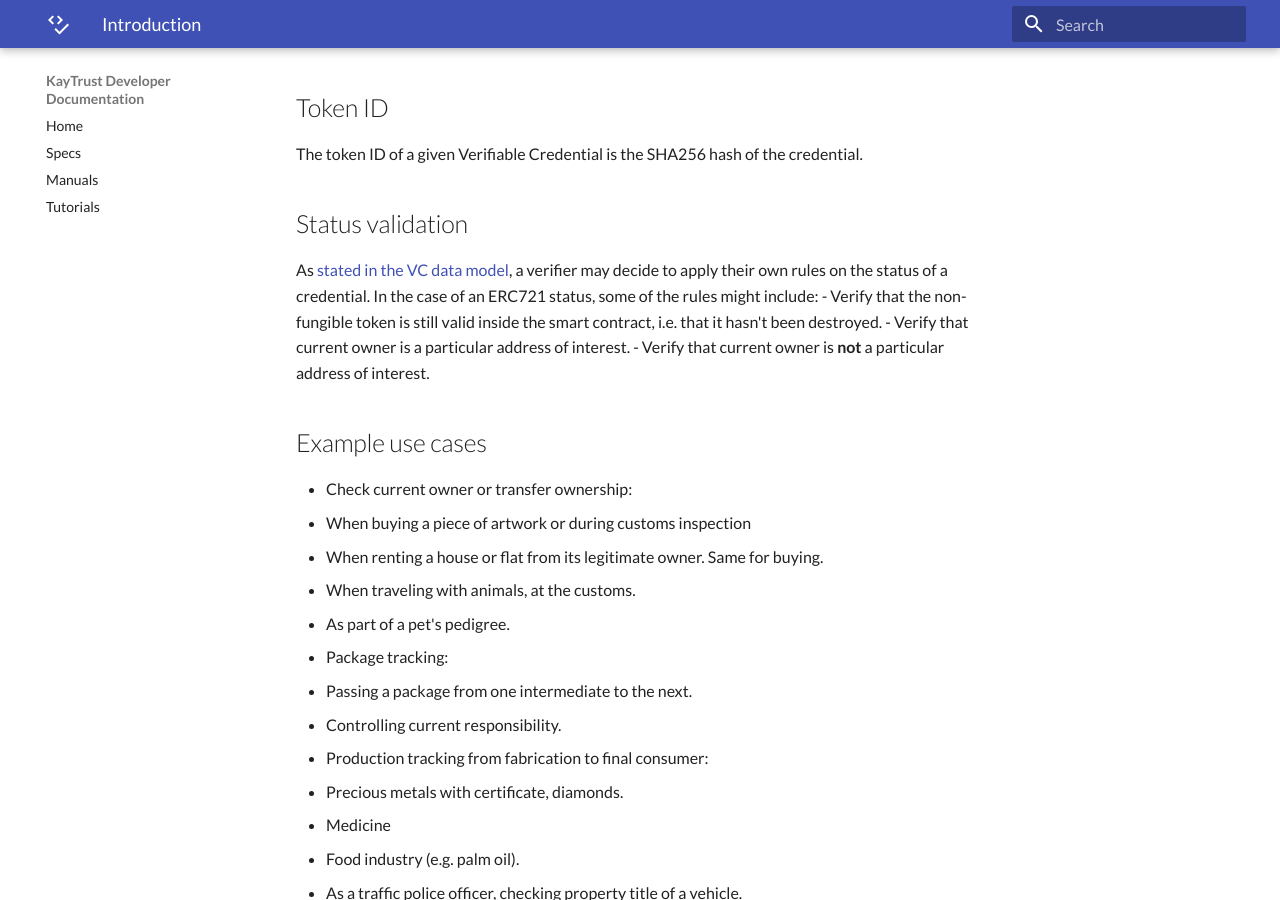
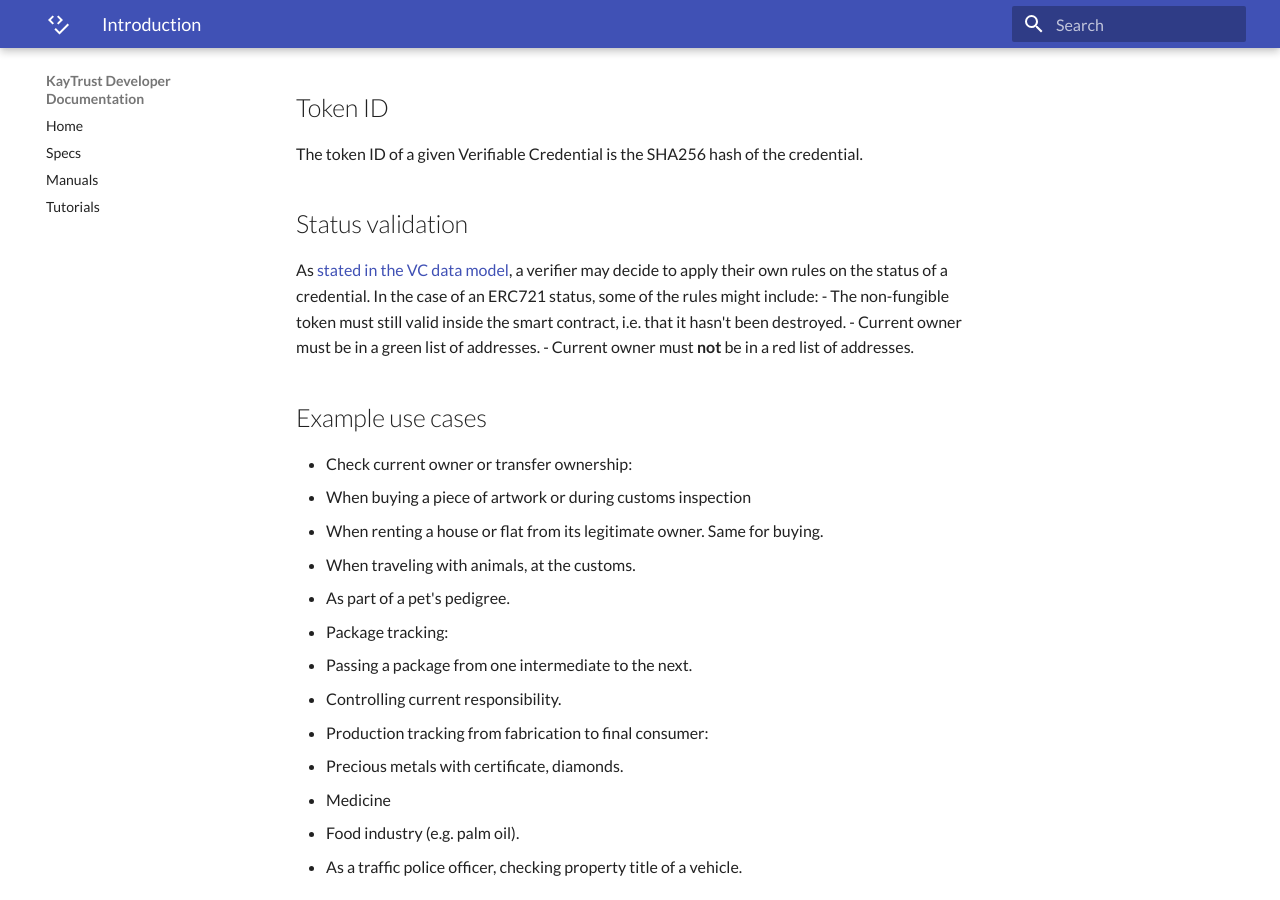
Before and after one commit to KayTrust/kaytrust.github.io, an MkDocs documentation site: the page built from docs/Specs/Credential-Status-ERC721.md, in a window 1280 px wide and 900 px high, scrolled down 894 px. Built offline with MkDocs 1.6.1 and Material for MkDocs 9.7.7, drawn with Linux system fonts in a browser that asks for light colours.

Commit message:
Updated Credential Status ERC721

```diff
--- a/docs/Specs/Credential-Status-ERC721.md
+++ b/docs/Specs/Credential-Status-ERC721.md
@@ -27,9 +27,9 @@ The token ID of a given Verifiable Credential is the SHA256 hash of the credenti
 ## Status validation
 
 As [stated in the VC data model](https://w3c.github.io/vc-data-model/#status-0), a verifier may decide to apply their own rules on the status of a credential. In the case of an ERC721 status, some of the rules might include:
-- Verify that the non-fungible token is still valid inside the smart contract, i.e. that it hasn't been destroyed.
-- Verify that current owner is a particular address of interest.
-- Verify that current owner is **not** a particular address of interest.
+- The non-fungible token must still valid inside the smart contract, i.e. that it hasn't been destroyed.
+- Current owner must be in a green list of addresses.
+- Current owner must **not** be in a red list of addresses.
 
 ## Example use cases
 
```
